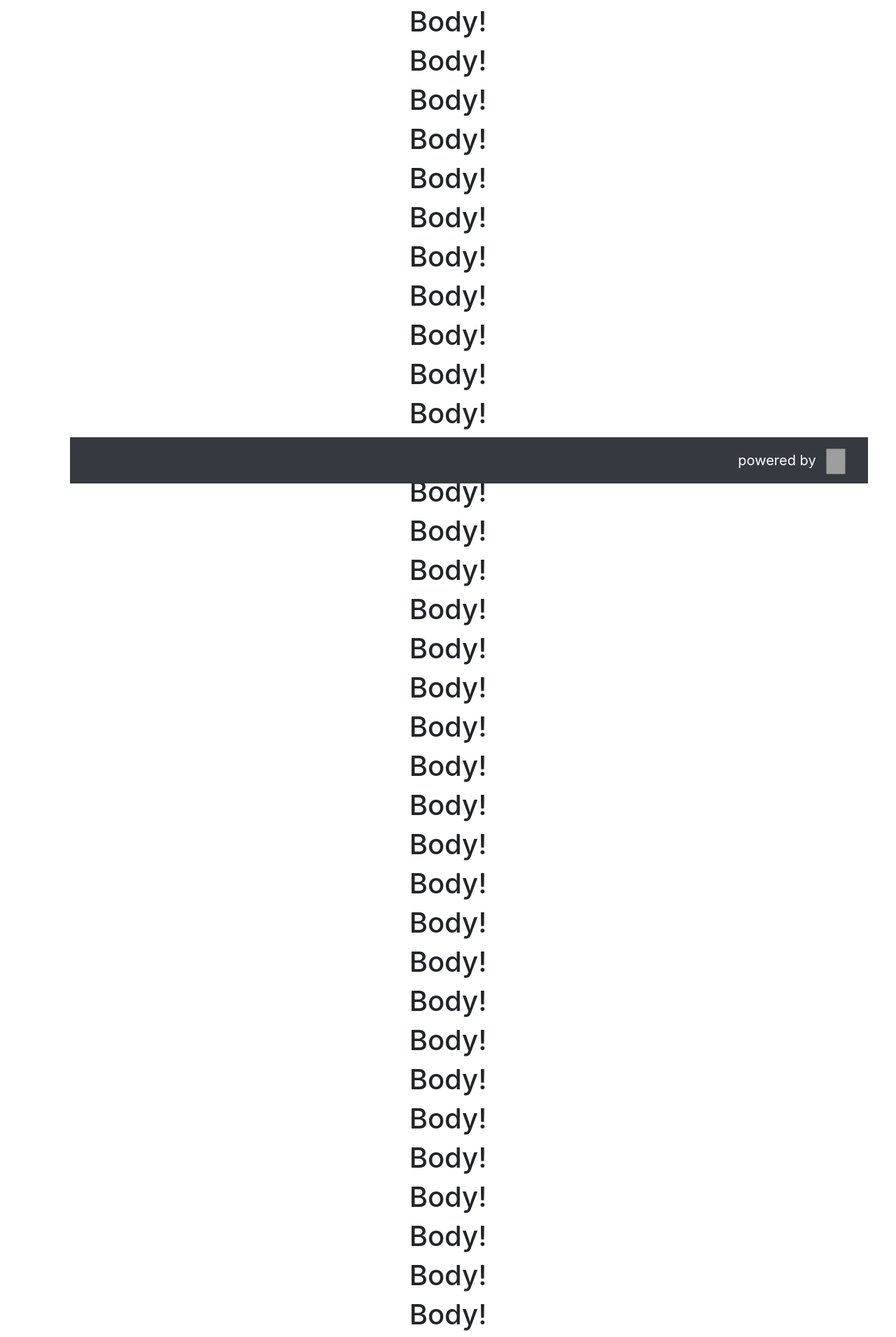
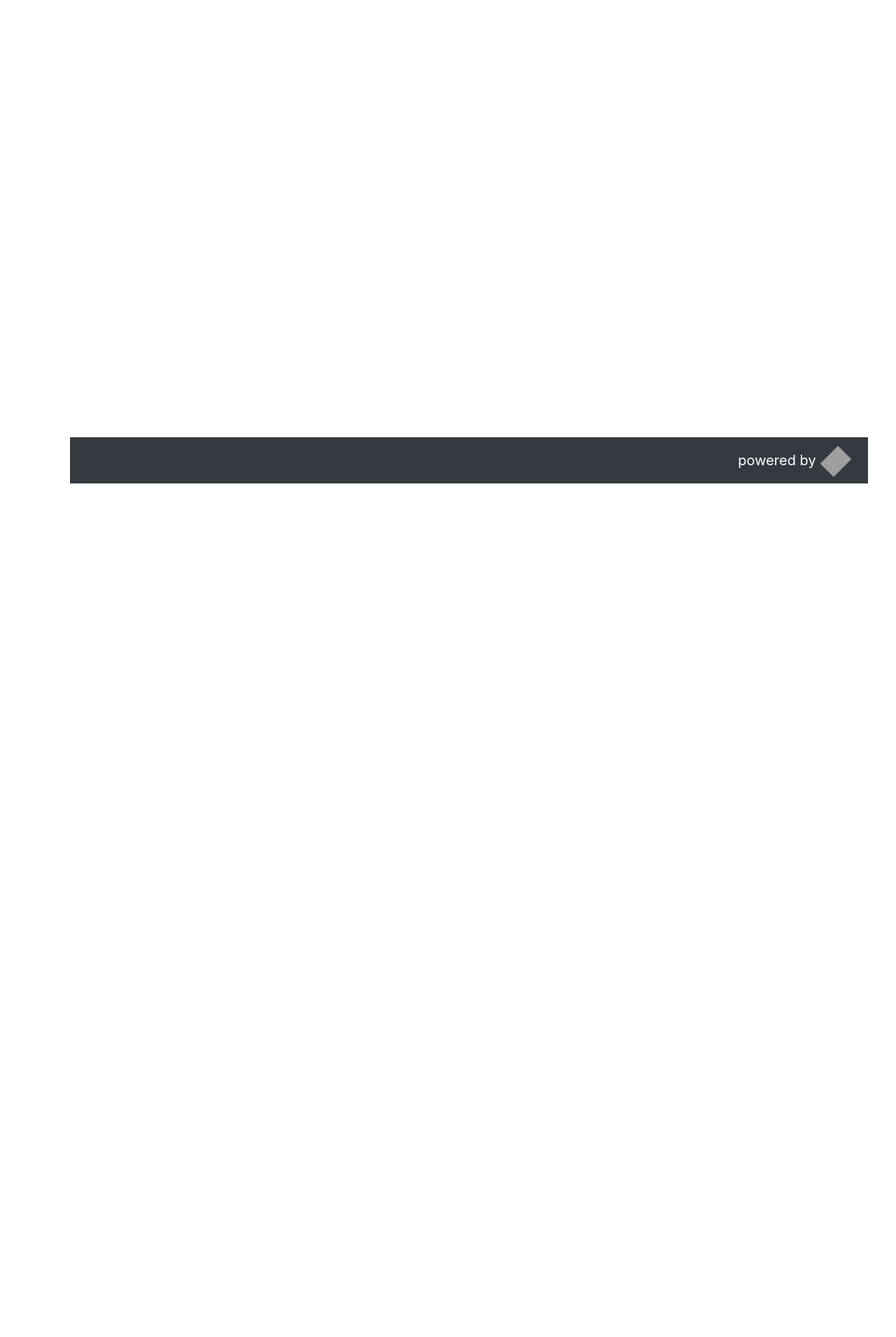
Before and after one commit to manojc/profile, a React app in the folder ui/: page / in a window 1280 px wide. Shown: the part 109-2020 px from the top of the page at 70% size. After the commit the page ends 800 px from the top, so only its background shows below. Built offline with nearby package versions, Linux system fonts and the light colour scheme; grey boxes are pictures that could not be loaded; what kuker-emitters would draw is missing.

Commit message:
removed html

```diff
--- a/ui/src/components/body/body.tsx
+++ b/ui/src/components/body/body.tsx
@@ -15,42 +15,6 @@ class Body extends React.Component<BodyProps, BodyState> {
             <React.Fragment>
                 <div id="body">
                     <h1 style={{ textAlign: "center" }}>Body!</h1>
-                    <h1 style={{ textAlign: "center" }}>Body!</h1>
-                    <h1 style={{ textAlign: "center" }}>Body!</h1>
-                    <h1 style={{ textAlign: "center" }}>Body!</h1>
-                    <h1 style={{ textAlign: "center" }}>Body!</h1>
-                    <h1 style={{ textAlign: "center" }}>Body!</h1>
-                    <h1 style={{ textAlign: "center" }}>Body!</h1>
-                    <h1 style={{ textAlign: "center" }}>Body!</h1>
-                    <h1 style={{ textAlign: "center" }}>Body!</h1>
-                    <h1 style={{ textAlign: "center" }}>Body!</h1>
-                    <h1 style={{ textAlign: "center" }}>Body!</h1>
-                    <h1 style={{ textAlign: "center" }}>Body!</h1>
-                    <h1 style={{ textAlign: "center" }}>Body!</h1>
-                    <h1 style={{ textAlign: "center" }}>Body!</h1>
-                    <h1 style={{ textAlign: "center" }}>Body!</h1>
-                    <h1 style={{ textAlign: "center" }}>Body!</h1>
-                    <h1 style={{ textAlign: "center" }}>Body!</h1>
-                    <h1 style={{ textAlign: "center" }}>Body!</h1>
-                    <h1 style={{ textAlign: "center" }}>Body!</h1>
-                    <h1 style={{ textAlign: "center" }}>Body!</h1>
-                    <h1 style={{ textAlign: "center" }}>Body!</h1>
-                    <h1 style={{ textAlign: "center" }}>Body!</h1>
-                    <h1 style={{ textAlign: "center" }}>Body!</h1>
-                    <h1 style={{ textAlign: "center" }}>Body!</h1>
-                    <h1 style={{ textAlign: "center" }}>Body!</h1>
-                    <h1 style={{ textAlign: "center" }}>Body!</h1>
-                    <h1 style={{ textAlign: "center" }}>Body!</h1>
-                    <h1 style={{ textAlign: "center" }}>Body!</h1>
-                    <h1 style={{ textAlign: "center" }}>Body!</h1>
-                    <h1 style={{ textAlign: "center" }}>Body!</h1>
-                    <h1 style={{ textAlign: "center" }}>Body!</h1>
-                    <h1 style={{ textAlign: "center" }}>Body!</h1>
-                    <h1 style={{ textAlign: "center" }}>Body!</h1>
-                    <h1 style={{ textAlign: "center" }}>Body!</h1>
-                    <h1 style={{ textAlign: "center" }}>Body!</h1>
-                    <h1 style={{ textAlign: "center" }}>Body!</h1>
-                    <h1 style={{ textAlign: "center" }}>Body!</h1>
                 </div>
             </React.Fragment>
         );
```
